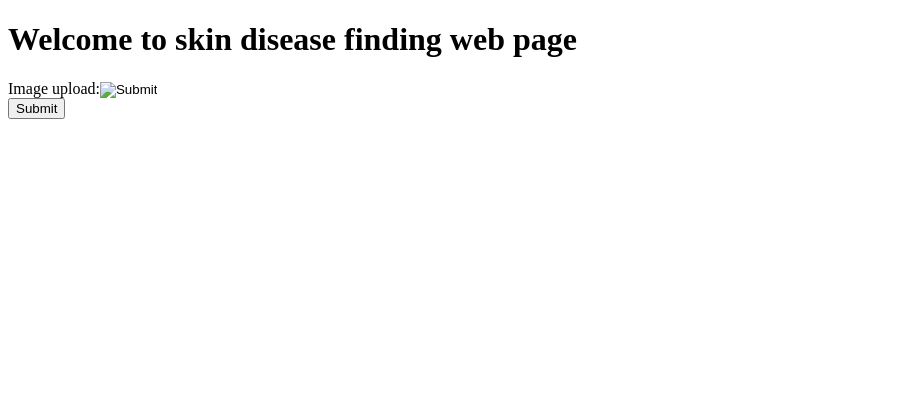
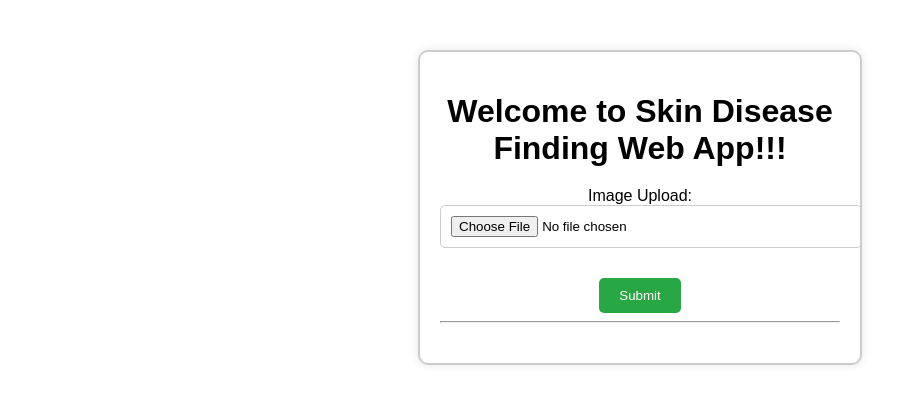
Before and after one commit to sidduonline2003/intern, a Django app: template demopage/templates/profile.html in a window 1280 px wide. Shown: the top 404 px of the page, without its empty margins (0-917 px from the left). Run offline with Django 3.2, Linux system fonts and the light colour scheme; the template is opened without the code that fills it, so the values that code supplies are empty.

Commit message:
Updated profile.html and views.py for the image upload and reshow in the profile page

```diff
--- a/demopage/templates/profile.html
+++ b/demopage/templates/profile.html
@@ -3,13 +3,71 @@
 <head>
     <meta charset="UTF-8">
     <meta name="viewport" content="width=device-width, initial-scale=1.0">
-    <title>Document</title>
+    <title>Skin Disease Detection</title>
+    <style>
+        body {
+            font-family: Arial, sans-serif;
+            text-align: center;
+            margin: 50px;
+        }
+        .container {
+            max-width: 400px;
+            margin: 0 auto;
+            padding: 20px;
+            border: 2px solid #ccc;
+            border-radius: 10px;
+            box-shadow: 0 0 10px rgba(0, 0, 0, 0.1);
+        }
+        h1 {
+            margin-bottom: 20px;
+        }
+        .upload-box {
+            margin-bottom: 20px;
+        }
+        input[type="file"] {
+            padding: 10px;
+            width: 100%;
+            margin-bottom: 10px;
+            border: 1px solid #ccc;
+            border-radius: 5px;
+        }
+        button {
+            padding: 10px 20px;
+            border: none;
+            border-radius: 5px;
+            background-color: #28a745;
+            color: white;
+            cursor: pointer;
+        }
+        button:hover {
+            background-color: #218838;
+        }
+        .image-preview {
+            margin-top: 20px;
+        }
+        .dimensions {
+            margin-top: 10px;
+            font-size: 16px;
+            color: #555;
+        }
+    </style>
 </head>
 <body>
-    <h1>Welcome to skin disease finding web page</h1>
-    <form>
-        Image upload:<input type="image"><br>
-        <button type="submit">Submit</button>
-    </form>
-</body>
-</html>
+    <div class="container">
+        <h1>Welcome to Skin Disease Finding Web App!!!</h1>
+        <form method="post" enctype="multipart/form-data">
+            {% csrf_token %}
+            <div class="upload-box">
+                <label for="uploadImage">Image Upload:</label>
+                <input type="file" id="uploadImage" name="uploadImage" accept="image/*" required>
+            </div>
+            <button type="submit">Submit</button>
+        </form>
+        <hr>
+        <div class="image-preview">
+            {% if img %}
+                <img id="uploadedImage" src="{{ img }}" alt="No Image loaded" height="500px" width="500px">
+                <div id="imageDimensions" class="dimensions"></div>
+            {% endif %}
+        </div>
+    </div>
--- a/sample/settings.py
+++ b/sample/settings.py
@@ -117,6 +117,8 @@ USE_TZ = True
 # https://docs.djangoproject.com/en/4.2/howto/static-files/
 
 STATIC_URL = 'static/'
+MEDIA_URL ='/media/'
+MEDIA_ROOT = BASE_DIR/'media'
 
 # Default primary key field type
 # https://docs.djangoproject.com/en/4.2/ref/settings/#default-auto-field
--- a/sample/urls.py
+++ b/sample/urls.py
@@ -18,6 +18,8 @@ from django.contrib import admin
 from django.urls import path
 
 from demopage import views
+from django.conf import settings
+from django.conf.urls.static import static
 
 urlpatterns = [
     path('admin/', admin.site.urls),
@@ -26,3 +28,5 @@ urlpatterns = [
     path('register/',views.register,name='register'),
     path('profile/',views.profile,name='profile'),
 ]
+if settings.DEBUG:
+    urlpatterns += static(settings.MEDIA_URL,document_root=settings.MEDIA_ROOT)
```
Also changed, not shown: demopage/views.py (+21 -1 lines), db.sqlite3.
